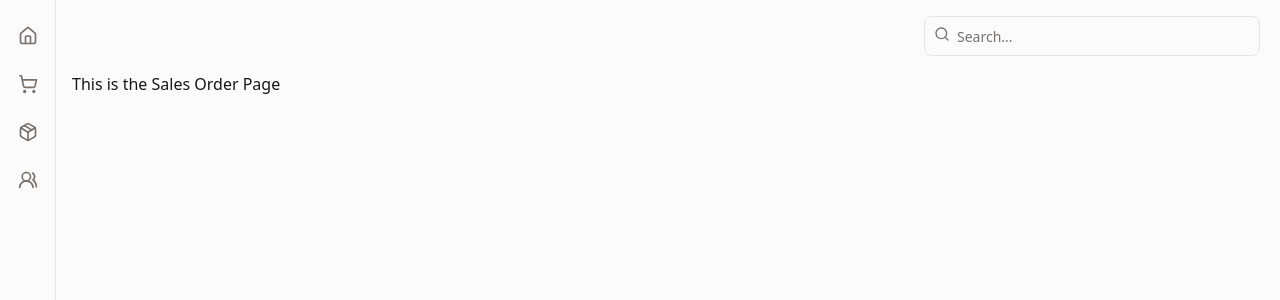
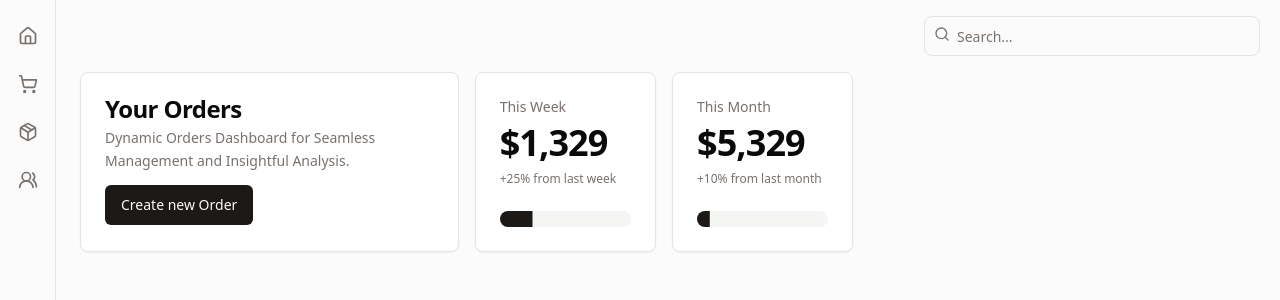
Before and after one commit to onebignick/is442-project, a Next.js app in the folder frontend/: page /apps/sales/order in a window 1280 px wide. Shown: the top 300 px of the page. Built offline with nearby package versions, Linux system fonts and the light colour scheme.

Commit message:
scaffold orders

```diff
--- a/frontend/package.json
+++ b/frontend/package.json
@@ -20,9 +20,11 @@
     "@radix-ui/react-label": "^2.1.0",
     "@radix-ui/react-menubar": "^1.1.1",
     "@radix-ui/react-navigation-menu": "^1.2.0",
+    "@radix-ui/react-progress": "^1.1.0",
     "@radix-ui/react-select": "^2.1.1",
     "@radix-ui/react-slot": "^1.1.0",
     "@radix-ui/react-tooltip": "^1.1.2",
+    "@tanstack/react-table": "^8.20.5",
     "class-variance-authority": "^0.7.0",
     "clsx": "^2.1.1",
     "drizzle-orm": "^0.33.0",
--- a/frontend/src/app/apps/layout.tsx
+++ b/frontend/src/app/apps/layout.tsx
@@ -1,10 +1,7 @@
 import type { Metadata } from "next";
 import "../globals.css";
-import { Navbar } from "@/components/navbar/navbar";
-import { ModeToggle } from "@/components/toggle-theme-button";
 import { cn } from "@/lib/utils";
 import { fontSans } from "@/lib/fonts";
-import { SignedIn, SignedOut, SignInButton, UserButton } from "@clerk/nextjs";
 
 export const metadata: Metadata = {
   title: "IS442 Project",
--- a/frontend/src/app/apps/sales/order/page.tsx
+++ b/frontend/src/app/apps/sales/order/page.tsx
@@ -1,7 +1,53 @@
+import { Button } from "@/components/ui/button"
+import { Card, CardHeader, CardTitle, CardDescription, CardFooter, CardContent } from "@/components/ui/card"
+import { Progress } from "@/components/ui/progress"
+
 export default function SalesAppOrder() {
     return (
-        <div className="px-4">
-            This is the Sales Order Page
-        </div>
+        <main className="grid flex-1 items-start gap-4 p-4 sm:px-6 sm:py-0 md:gap-8 lg:grid-cols-3 xl:grid-cols-3">
+            <div className="grid auto-rows-max items-start gap-4 md:gap-8 lg:col-span-2">
+                <div className="grid gap-4 sm:grid-cols-2 md:grid-cols-4 lg:gird-cols-2 xl:grid-cols-4">
+                    <Card className="sm:col-span-2" x-chunk="chunk-0">
+                        <CardHeader className="pb-3">
+                            <CardTitle>Your Orders</CardTitle>
+                            <CardDescription className="max-w-lg text-balance leading-relaxed">
+                                Dynamic Orders Dashboard for Seamless Management and Insightful Analysis.
+                            </CardDescription>
+                        </CardHeader>
+                        <CardFooter>
+                            <Button>Create new Order</Button>
+                        </CardFooter>
+                    </Card>
+                    <Card x-chunk="chunk-1">
+                        <CardHeader className="pb-2">
+                            <CardDescription>This Week</CardDescription>
+                            <CardTitle className="text-4xl">$1,329</CardTitle>
+                        </CardHeader>
+                        <CardContent>
+                            <div className="text-xs text-muted-foreground">
+                                +25% from last week
+                            </div>
+                        </CardContent>
+                        <CardFooter>
+                            <Progress value={25} aria-label="25% increase"/>
+                        </CardFooter>
+                    </Card>
+                    <Card x-chunk="chunk-2">
+                        <CardHeader className="pb-2">
+                            <CardDescription>This Month</CardDescription>
+                            <CardTitle className="text-4xl">$5,329</CardTitle>
+                        </CardHeader>
+                        <CardContent>
+                            <div className="text-xs text-muted-foreground">
+                                +10% from last month
+                            </div>
+                        </CardContent>
+                        <CardFooter>
+                            <Progress value={10} aria-label="10% increase"/>
+                        </CardFooter>
+                    </Card>
+                </div>
+            </div>
+        </main>
     )
 }
--- a/frontend/src/app/apps/sales/product/page.tsx
+++ b/frontend/src/app/apps/sales/product/page.tsx
@@ -1,7 +1,22 @@
+import { Button } from "@/components/ui/button";
+import { Card, CardDescription, CardFooter, CardHeader, CardTitle } from "@/components/ui/card";
+
 export default function SalesAppProduct() {
     return (
-        <div className="px-4">
-            This is the Sales Product Page
-        </div>
+        <main className="grid flex-1 items-start gap-4 p-4 sm:px-6 sm:py-0 md:gap-8 lg:grid-cols-3 xl:grid-cols-3">
+            <div className="grid auto-rows-max items-start gap-4 md:gap-8 lg:col-span-2">
+                <Card className="sm:col-span-2" x-chunk="chunk-0">
+                    <CardHeader className="pb-3">
+                        <CardTitle>Your Products</CardTitle>
+                        <CardDescription className="max-w-lg text-balance leading-relaxed">
+                            Dynamic Products Dashboard for Seamless Management and Insightful Analysis.
+                        </CardDescription>
+                    </CardHeader>
+                    <CardFooter>
+                        <Button>Create new Product</Button>
+                    </CardFooter>
+                </Card>
+            </div>
+        </main>
     )
 }
--- a/frontend/src/app/layout.tsx
+++ b/frontend/src/app/layout.tsx
@@ -4,7 +4,6 @@ import "./globals.css";
 import { cn } from "@/lib/utils";
 import { fontSans } from "@/lib/fonts";
 import { ClerkProvider } from "@clerk/nextjs";
-import { TooltipProvider } from "@/components/ui/tooltip";
 
 export const metadata: Metadata = {
   title: "IS442 Project",
--- a/frontend/src/components/ui/chart.tsx
+++ b/frontend/src/components/ui/chart.tsx
@@ -69,7 +69,9 @@ ChartContainer.displayName = "Chart"
 
 const ChartStyle = ({ id, config }: { id: string; config: ChartConfig }) => {
   const colorConfig = Object.entries(config).filter(
+    /* eslint-disable */
     ([_, config]) => config.theme || config.color
+    /* eslint-enable */
   )
 
   if (!colorConfig.length) {
--- /dev/null
+++ b/frontend/src/components/ui/progress.tsx
@@ -0,0 +1,28 @@
+"use client"
+
+import * as React from "react"
+import * as ProgressPrimitive from "@radix-ui/react-progress"
+
+import { cn } from "@/lib/utils"
+
+const Progress = React.forwardRef<
+  React.ElementRef<typeof ProgressPrimitive.Root>,
+  React.ComponentPropsWithoutRef<typeof ProgressPrimitive.Root>
+>(({ className, value, ...props }, ref) => (
+  <ProgressPrimitive.Root
+    ref={ref}
+    className={cn(
+      "relative h-4 w-full overflow-hidden rounded-full bg-secondary",
+      className
+    )}
+    {...props}
+  >
+    <ProgressPrimitive.Indicator
+      className="h-full w-full flex-1 bg-primary transition-all"
+      style={{ transform: `translateX(-${100 - (value || 0)}%)` }}
+    />
+  </ProgressPrimitive.Root>
+))
+Progress.displayName = ProgressPrimitive.Root.displayName
+
+export { Progress }
--- /dev/null
+++ b/frontend/src/components/ui/table.tsx
@@ -0,0 +1,117 @@
+import * as React from "react"
+
+import { cn } from "@/lib/utils"
+
+const Table = React.forwardRef<
+  HTMLTableElement,
+  React.HTMLAttributes<HTMLTableElement>
+>(({ className, ...props }, ref) => (
+  <div className="relative w-full overflow-auto">
+    <table
+      ref={ref}
+      className={cn("w-full caption-bottom text-sm", className)}
+      {...props}
+    />
+  </div>
+))
+Table.displayName = "Table"
+
+const TableHeader = React.forwardRef<
+  HTMLTableSectionElement,
+  React.HTMLAttributes<HTMLTableSectionElement>
+>(({ className, ...props }, ref) => (
+  <thead ref={ref} className={cn("[&_tr]:border-b", className)} {...props} />
+))
+TableHeader.displayName = "TableHeader"
+
+const TableBody = React.forwardRef<
+  HTMLTableSectionElement,
+  React.HTMLAttributes<HTMLTableSectionElement>
+>(({ className, ...props }, ref) => (
+  <tbody
+    ref={ref}
+    className={cn("[&_tr:last-child]:border-0", className)}
+    {...props}
+  />
+))
+TableBody.displayName = "TableBody"
+
+const TableFooter = React.forwardRef<
+  HTMLTableSectionElement,
+  React.HTMLAttributes<HTMLTableSectionElement>
+>(({ className, ...props }, ref) => (
+  <tfoot
+    ref={ref}
+    className={cn(
+      "border-t bg-muted/50 font-medium [&>tr]:last:border-b-0",
+      className
+    )}
+    {...props}
+  />
+))
+TableFooter.displayName = "TableFooter"
+
+const TableRow = React.forwardRef<
+  HTMLTableRowElement,
+  React.HTMLAttributes<HTMLTableRowElement>
+>(({ className, ...props }, ref) => (
+  <tr
+    ref={ref}
+    className={cn(
+      "border-b transition-colors hover:bg-muted/50 data-[state=selected]:bg-muted",
+      className
+    )}
+    {...props}
+  />
+))
+TableRow.displayName = "TableRow"
+
+const TableHead = React.forwardRef<
+  HTMLTableCellElement,
+  React.ThHTMLAttributes<HTMLTableCellElement>
+>(({ className, ...props }, ref) => (
+  <th
+    ref={ref}
+    className={cn(
+      "h-12 px-4 text-left align-middle font-medium text-muted-foreground [&:has([role=checkbox])]:pr-0",
+      className
+    )}
+    {...props}
+  />
+))
+TableHead.displayName = "TableHead"
+
+const TableCell = React.forwardRef<
+  HTMLTableCellElement,
+  React.TdHTMLAttributes<HTMLTableCellElement>
+>(({ className, ...props }, ref) => (
+  <td
+    ref={ref}
+    className={cn("p-4 align-middle [&:has([role=checkbox])]:pr-0", className)}
+    {...props}
+  />
+))
+TableCell.displayName = "TableCell"
+
+const TableCaption = React.forwardRef<
+  HTMLTableCaptionElement,
+  React.HTMLAttributes<HTMLTableCaptionElement>
+>(({ className, ...props }, ref) => (
+  <caption
+    ref={ref}
+    className={cn("mt-4 text-sm text-muted-foreground", className)}
+    {...props}
+  />
+))
+TableCaption.displayName = "TableCaption"
+
+export {
+  Table,
+  TableHeader,
+  TableBody,
+  TableFooter,
+  TableHead,
+  TableRow,
+  TableCell,
+  TableCaption,
+}
--- a/frontend/src/schema.ts
+++ b/frontend/src/schema.ts
@@ -1,4 +1,4 @@
-import { pgTableCreator, varchar, uuid, date, integer } from "drizzle-orm/pg-core";
+import { pgTableCreator, varchar } from "drizzle-orm/pg-core";
 
 export const createTable = pgTableCreator((name) => `is442_${name}`);
 
```
Also changed, not shown: 1 other file (tests, documents, lock files or other folders).
